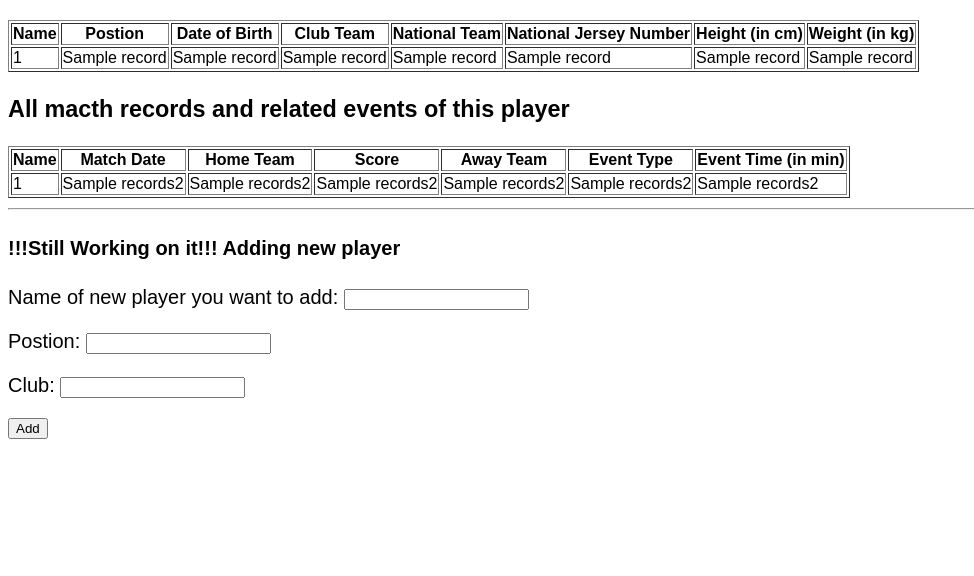
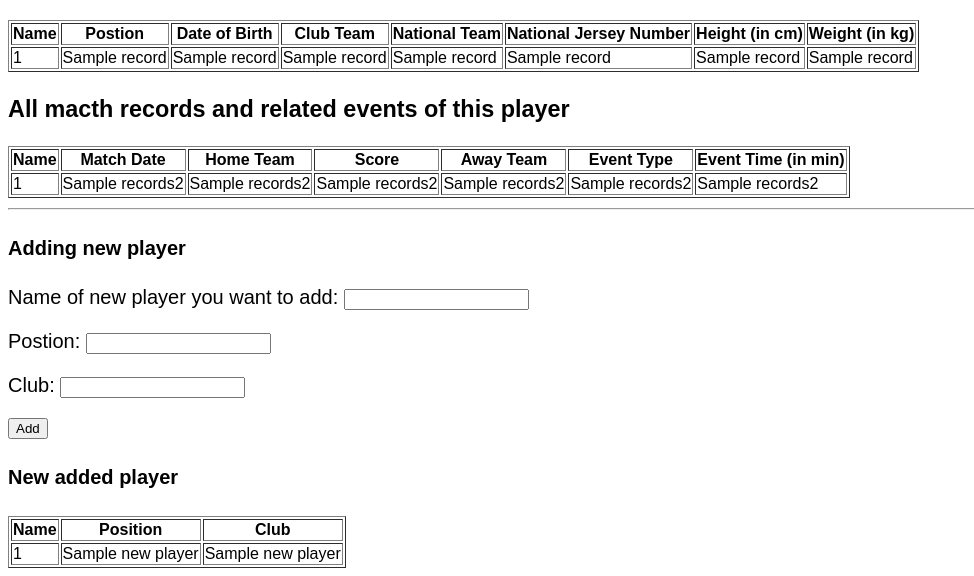
Before and after one commit to Jiahao-B-Lai/w4111-proj-WorldCup-DB, a Flask app: template templates/players.html in a window 1280 px wide. Shown: the part 338-914 px from the top of the page, without its empty margins (0-974 px from the left). Before the commit the page ends 777 px from the top, so only its background shows below. Run offline with Flask 3, Linux system fonts and the light colour scheme; the template is opened without the code that fills it: most values are stand-ins (such as "Sample title", 1, 10 or a date in 2020); parts of the project's set-up code (start-up, migrations or seed data) failed here and were passed over.

Commit message:
Able to Inserting New Players and New Added Data Can Be Shown in Search Part. [With only three attributes(name, position, club) of a player inserting ]

```diff
--- a/server.py
+++ b/server.py
@@ -213,7 +213,6 @@ def players():
         return render_template("players.html",**context)
 
 # Adding new player to the database (players table)
-#   !! April-1:Debuging: The new added data is shown in postgresql database, but cannot shown in html seach player part!!
 @app.route('/add', methods=['POST'])
 def add():
         # accessing form inputs from user
@@ -229,7 +228,15 @@ def add():
         params["new_club"] = club
         g.conn.execute(text('INSERT INTO players(full_name,position,club) VALUES ((:new_name),(:new_position),(:new_club))'), params)
         g.conn.commit()
-        return redirect('/players')
+        # ---------------------------------
+        # Trying to show the new added data:
+        cursor = g.conn.execute(text('SELECT full_name, position, club FROM players WHERE lower(full_name) LIKE lower((:new_name))'), params)
+        new_player_data = []
+        for new in cursor:
+            new_player_data.append(new)
+        cursor.close
+        context_new = dict(new_player = new_player_data)
+        return render_template('/players.html',**context_new)
 
 #-------------------------------------------------------------------------------
 # Searching team's match record data for the team user input
@@ -270,7 +277,7 @@ def searchP():
         # passing params in for each variable into query
         params = {"search_player_name": f"%{name}%"}
         # Query the basic information of the player the user searching for
-        select_query1 = "SELECT p.full_name as Name, p.position, p.date_of_birth, p.club AS Club_team, t.team_name AS National_team, p.jersey_number AS National_jersey_number, p.height, p.weight FROM players as p join teams as t on p.team_id = t.team_id WHERE lower(p.full_name) LIKE lower((:search_player_name))"
+        select_query1 = "SELECT p.full_name as Name, p.position, p.date_of_birth, p.club AS Club_team, t.team_name AS National_team, p.jersey_number AS National_jersey_number, p.height, p.weight FROM players as p left join teams as t on p.team_id = t.team_id WHERE lower(p.full_name) LIKE lower((:search_player_name))"
         cursor = g.conn.execute(text(select_query1),params)
         player_data = []
         for pdata in cursor:
--- a/templates/players.html
+++ b/templates/players.html
@@ -89,7 +89,7 @@
   </div>
 
   <hr>
-  <h4>!!!Still Working on it!!!  Adding new player</h3>
+  <h4> Adding new player</h3>
   <div>
 <form method="POST" action="/add">
   <p>Name of new player you want to add: <input type="text" name="player_name"></p>
@@ -99,7 +99,26 @@
 </form>
   </div>
 
-
+{% if new_player %}
+<h4>New added player</h4>
+<table border="1">
+<thead>
+  <tr>
+    <th>Name</th>
+    <th>Position</th>
+    <th>Club</th>
+</thead>
+<tbody>
+  {% for n in new_player %}
+    <tr>
+      <td>{{ n[0] }}</td>
+      <td>{{ n[1] }}</td>
+      <td>{{ n[2] }}</td>
+    </tr>
+  {% endfor %}
+</tbody>
+</table>
+{% endif %}
 
 </body>
 
```
